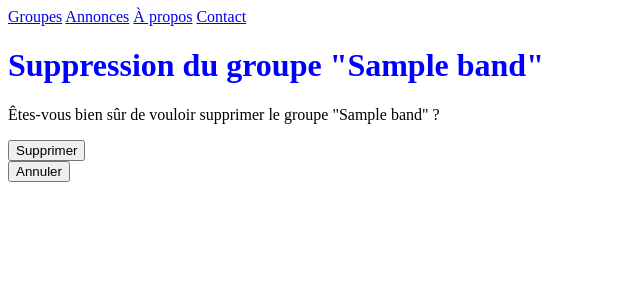
After one commit to YoannDeb/Cours_Django_OCR_2022, a Django app: page /bands/1/delete in a window 1280 px wide. The commit adds this page. Shown: the top 300 px of the page, without its empty margins (0-640 px from the left). Run offline with Django 4.2, Linux system fonts and the light colour scheme; tables that the repository leaves empty hold one stand-in row (values such as "Sample post").

Commit message:
Func: Band delete page with confirmation.

```diff
--- /dev/null
+++ b/merchex/listings/templates/listings/band_delete.html
@@ -0,0 +1,19 @@
+{% extends 'listings/base.html' %}
+
+{% block content %}
+
+<h1>Suppression du groupe "{{band.name}}"</h1>
+
+<p>Êtes-vous bien sûr de vouloir supprimer le groupe "{{band.name}}" ?</p>
+
+<form action="" method="post">
+    {% csrf_token %}
+    <input type="submit" value="Supprimer">
+</form>
+
+<form action="{% url 'band-detail' band.id %}" method="post">
+    {% csrf_token %}
+    <input type="submit" value="Annuler">
+</form>
+
+{% endblock %}
--- a/merchex/listings/templates/listings/band_detail.html
+++ b/merchex/listings/templates/listings/band_detail.html
@@ -22,5 +22,7 @@
 <a href="{% url 'band-listing-list' band.id %}">Toutes les annonces de ce groupe</a>
 <br>
 <a href="{% url 'band-update' band.id %}">Modifier ce groupe</a>
+<br>
+<a href="{% url 'band-delete' band.id %}">Supprimer ce groupe</a>
 
 {% endblock %}
--- a/merchex/listings/views.py
+++ b/merchex/listings/views.py
@@ -1,5 +1,7 @@
 from django.core.mail import send_mail
 from django.shortcuts import render, get_object_or_404, redirect
+from django.contrib import messages
+
 from .models import Band, Listing
 from .forms import ContactUsForm, BandForm, ListingForm, ListingUpdateForm
 
@@ -56,6 +58,18 @@ def band_update(request, band_id):
         'form': form,
     }
     return render(request, 'listings/band_update.html', context)
+
+def band_delete(request, band_id):
+    band = Band.objects.get(id=band_id)
+
+    if request.method == 'POST':
+        band.delete()
+        return redirect('band-list')
+
+    context = {
+        'band':band,
+    }
+    return render(request, 'listings/band_delete.html', context)
 
 def listing_list(request):
     listings = Listing.objects.all()
--- a/merchex/merchex/urls.py
+++ b/merchex/merchex/urls.py
@@ -26,6 +26,7 @@ urlpatterns = [
     path('bands/listings/<int:band_id>/', views.band_listing_list, name='band-listing-list'),
     path('bands/add/', views.band_create, name='band-create'),
     path('bands/<int:band_id>/update/', views.band_update, name='band-update'),
+    path('bands/<int:band_id>/delete', views.band_delete, name='band-delete'),
     path('listings/', views.listing_list, name='listing-list'),
     path('listings/<int:listing_id>/', views.listing_detail, name='listing-detail'),
     path('listings/add/', views.listing_create, name='listing-create'),
```
